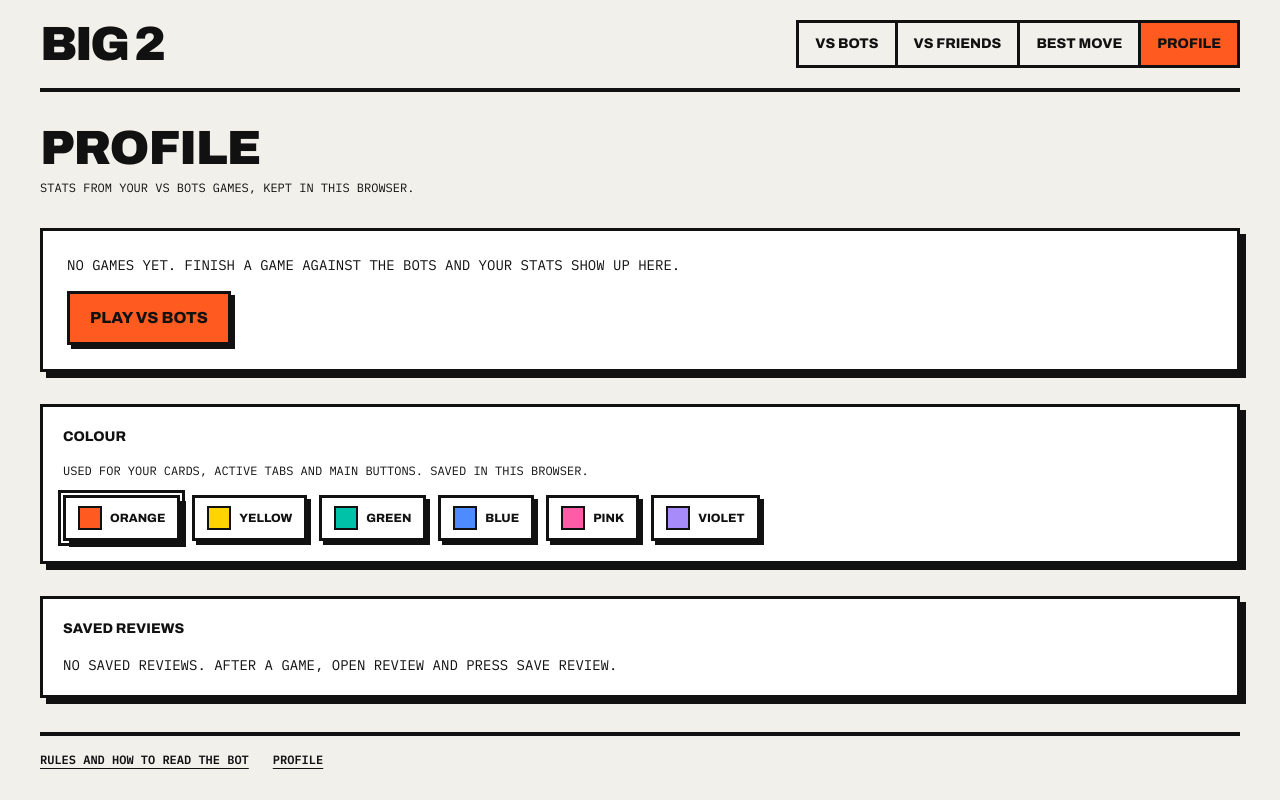
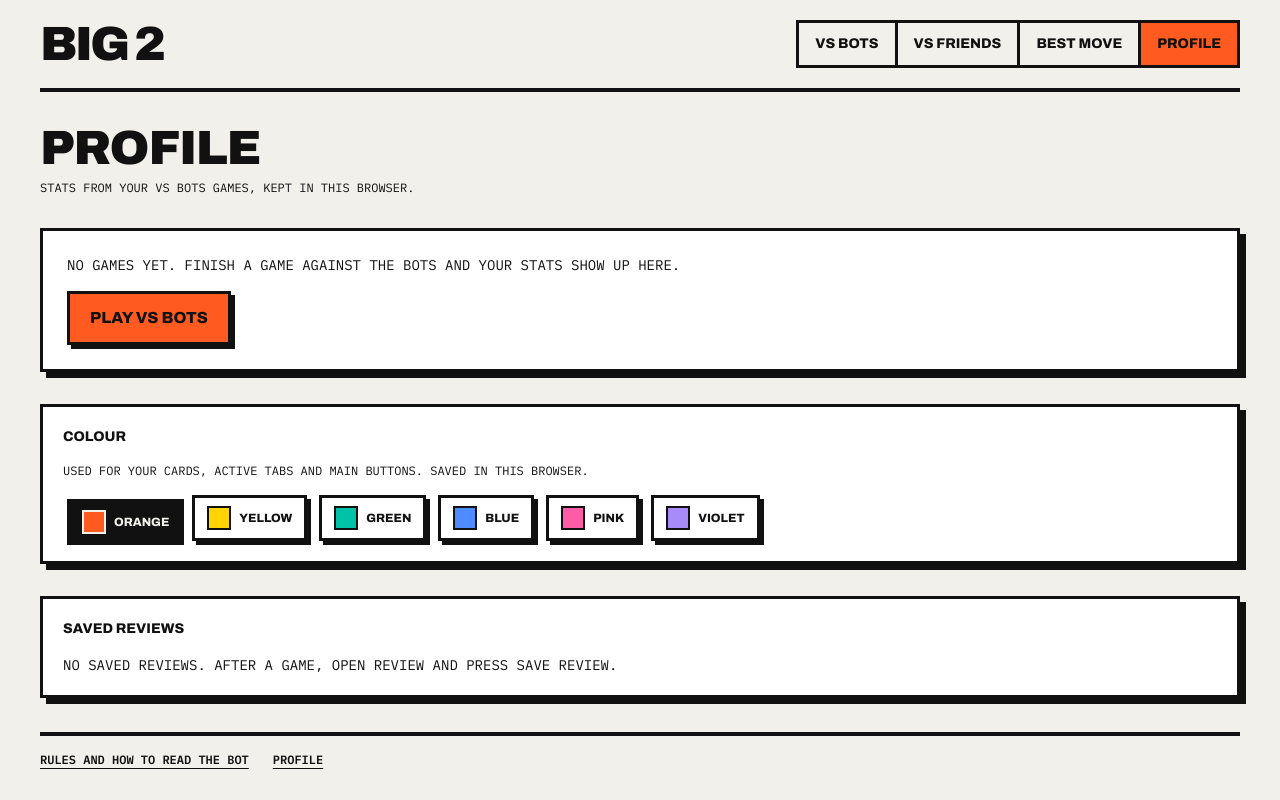
Before and after one commit to JonathanZheng/big2-app, a Next.js app in the folder web/: page /profile in a window 1280 px wide. Built offline with nearby package versions, Linux system fonts and the light colour scheme.

Commit message:
fix: show the chosen colour as a pressed button
The outline on the chosen swatch sat under its shadow. The chosen swatch
now moves into its shadow and turns black instead, like a pressed button,
and the others keep their shadows.

```diff
--- a/web/src/components/accent-picker.tsx
+++ b/web/src/components/accent-picker.tsx
@@ -28,11 +28,13 @@ export function AccentPicker() {
           role="radio"
           aria-checked={accent === a.id}
           onClick={() => choose(a.id)}
-          className={`flex items-center gap-2 border-3 border-ink bg-card px-3 py-2 font-extrabold text-xs ${
-            accent === a.id ? "shadow-brutal outline-3 outline-offset-2 outline-ink" : "shadow-brutal-sm"
+          // The chosen swatch is pressed into its shadow and turns black, so no outline
+          // is needed to mark it.
+          className={`flex items-center gap-2 border-3 border-ink px-3 py-2 font-extrabold text-xs transition-transform ${
+            accent === a.id ? "translate-x-1 translate-y-1 bg-ink text-paper" : "bg-card shadow-brutal-sm hover:-translate-y-0.5"
           }`}
         >
-          <span aria-hidden className="h-6 w-6 border-2 border-ink" style={{ background: a.accent }} />
+          <span aria-hidden className="h-6 w-6 border-2 border-current" style={{ background: a.accent }} />
           {a.name}
         </button>
       ))}
```
